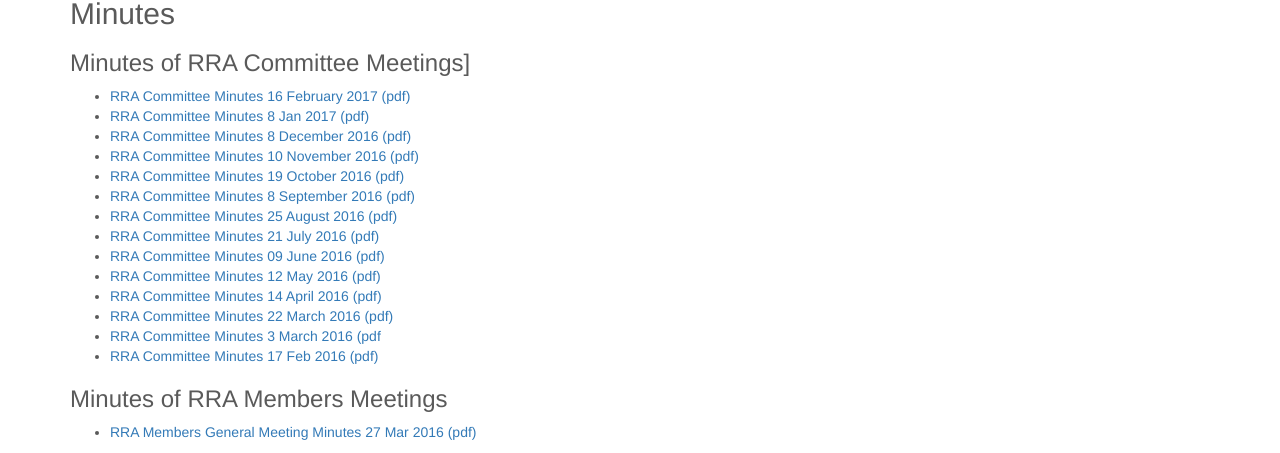
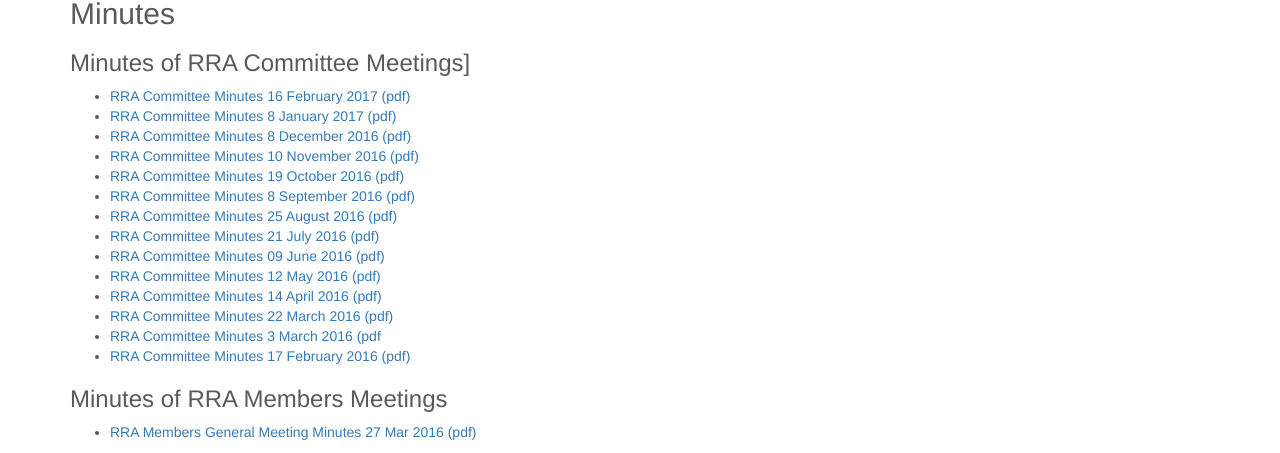
Before and after one commit to rakinoratepayers/rakinoratepayers.github.io, a Jekyll site: the page built from members.md, in a window 1280 px wide. Shown: the part 426-879 px from the top of the page. Built offline with Jekyll 4.4.1, drawn with Linux system fonts in a browser that asks for light colours; nearby versions of some CDN libraries.

Commit message:
long month names

```diff
--- a/members.md
+++ b/members.md
@@ -25,7 +25,7 @@ Newsletters are produced quarterly and are emailed to all members. Newsletters a
 
 ### Minutes of RRA Committee Meetings]
 - [RRA Committee Minutes 16 February 2017 (pdf)](/assets/minutes/170216 RRA Committee Minutes 16 Feb 2017.pdf)
-- [RRA Committee Minutes 8 Jan 2017 (pdf)](/assets/minutes/170108 RRA Committee Minutes 08 Jan 2017.pdf)
+- [RRA Committee Minutes 8 January 2017 (pdf)](/assets/minutes/170108 RRA Committee Minutes 08 Jan 2017.pdf)
 - [RRA Committee Minutes 8 December 2016 (pdf)](/assets/minutes/161208 RRA Committee Minutes 08 December 2016.pdf)
 - [RRA Committee Minutes 10 November 2016 (pdf)](/assets/minutes/161110 RRA Committee Minutes 10 November 2016.pdf)
 - [RRA Committee Minutes 19 October 2016 (pdf)](/assets/minutes/161019 RRA Committee Minutes 19 October 2016.pdf)
@@ -37,7 +37,7 @@ Newsletters are produced quarterly and are emailed to all members. Newsletters a
 - [RRA Committee Minutes 14 April 2016 (pdf)](/assets/minutes/160414 RRA Committee Minutes 14 April 2016.pdf)
 - [RRA Committee Minutes 22 March 2016 (pdf)](/assets/minutes/160322 RRA Committee Minutes 22 March 2016.pdf)
 - [RRA Committee Minutes 3 March 2016 (pdf](/assets/minutes/160303 RRA Committee Minutes 3 March 2016.pdf)
-- [RRA Committee Minutes 17 Feb 2016 (pdf)](/assets/minutes/160217 RRA Committee Minutes 17 Feb 2016.pdf)
+- [RRA Committee Minutes 17 February 2016 (pdf)](/assets/minutes/160217 RRA Committee Minutes 17 Feb 2016.pdf)
 
 ### Minutes of RRA Members Meetings
 - [RRA Members General Meeting Minutes 27 Mar 2016 (pdf)](/assets/minutes/160326 RRA Members General Meeting Minutes 27 Mar 2016.pdf)
```
